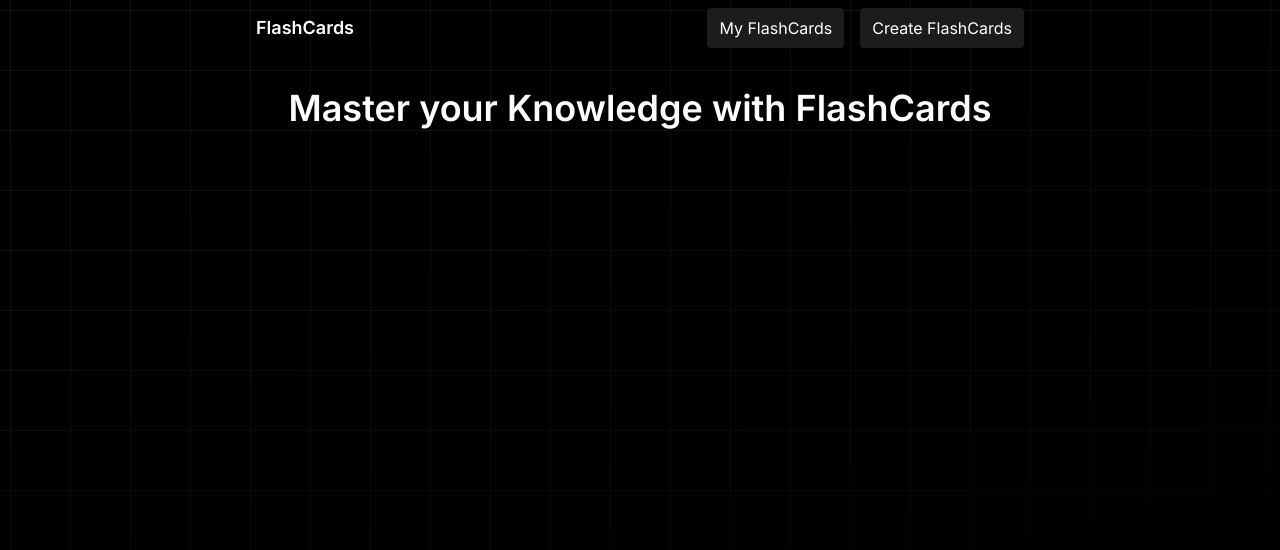
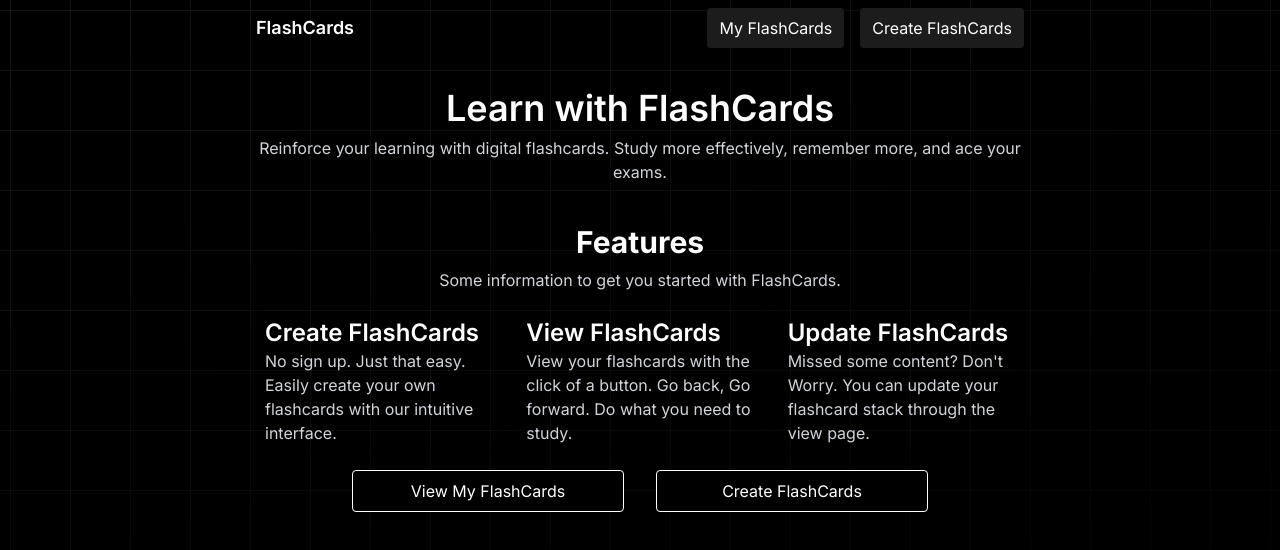
Before and after one commit to 8liam/flashcard, a Next.js app: page / in a window 1280 px wide. Shown: the top 550 px of the page. Built offline with nearby package versions, Linux system fonts and the light colour scheme.

Commit message:
UI: Completed Onboarding page.

```diff
--- a/app/components/pages/onboarding.tsx
+++ b/app/components/pages/onboarding.tsx
@@ -1,7 +1,46 @@
 export default function Onboarding() {
     return (
-        <main className="xl:px-[20vw] lg:px-[15vw] md:px-[5vw] px-[2vw] min-h-screen text-text mt-8">
-            <h1 className="text-4xl font-semibold text-center">Master your Knowledge with FlashCards</h1>
+
+        <main className="xl:px-[20vw] lg:px-[15vw] md:px-[5vw] px-[2vw] text-text mt-8 space-y-4">
+
+            <div className="space-y-2 text-center h-[15vh]">
+                <h1 className="text-4xl font-semibold text-center">Learn with FlashCards</h1>
+                <p className="text-gray-300">Reinforce your learning with digital flashcards. Study more effectively, remember more, and ace your exams.</p>
+            </div>
+            <div className="space-y-2 text-center">
+                <h2 className="text-3xl font-bold">Features</h2>
+                <p className="text-gray-300">Some information to get you started with FlashCards.</p>
+            </div>
+            <div className="gap-4 grid grid-cols-1 md:grid-cols-2 lg:grid-cols-3">
+                <div className="text-text hover:border-white border border-black p-2 rounded duration-300">
+                    <h1 className="text-2xl font-semibold">Create FlashCards</h1>
+                    <p className="text-gray-300">No sign up. Just that easy. Easily create your own flashcards with our intuitive interface.</p>
+                </div>
+                <div className="text-text hover:border-white border border-black p-2 rounded duration-300">
+                    <h1 className="text-2xl font-semibold">View FlashCards</h1>
+                    <p className="text-gray-300">View your flashcards with the click of a button. Go back, Go forward. Do what you need to study.</p>
+                </div>
+                <div className="text-text hover:border-white border border-black p-2 rounded duration-300">
+                    <h1 className="text-2xl font-semibold">Update FlashCards</h1>
+                    <p className="text-gray-300">Missed some content? Don't Worry. You can update your flashcard stack through the view page.</p>
+                </div>
+            </div>
+            <div className="grid grid-cols-2 md:mx-24 text-center gap-8">
+                <a
+                    href="/flashcards"
+                    className="hover:bg-white hover:text-black bg-black border border-white duration-300 px-3 py-2 rounded"
+                >
+                    View My FlashCards
+                </a>
+                <a
+                    href="/create"
+                    className="hover:bg-white hover:text-black bg-black border border-white duration-300 px-3 py-2 rounded"
+                >
+                    Create FlashCards
+                </a>
+            </div>
+
+
         </main>
     )
 }
```
